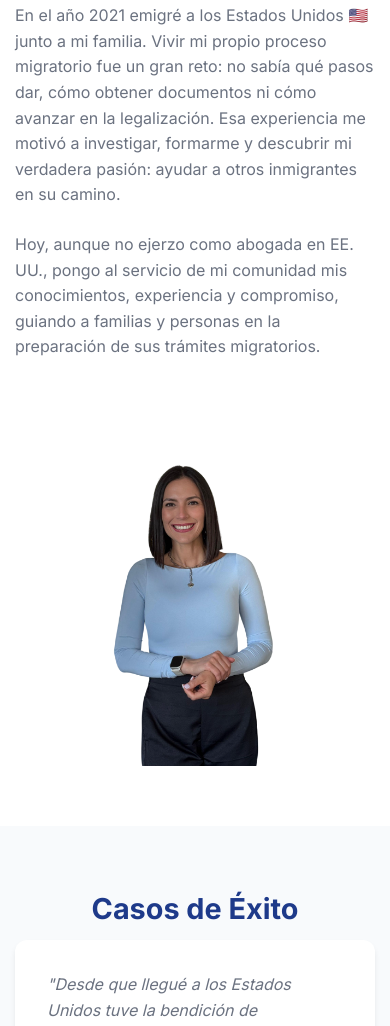
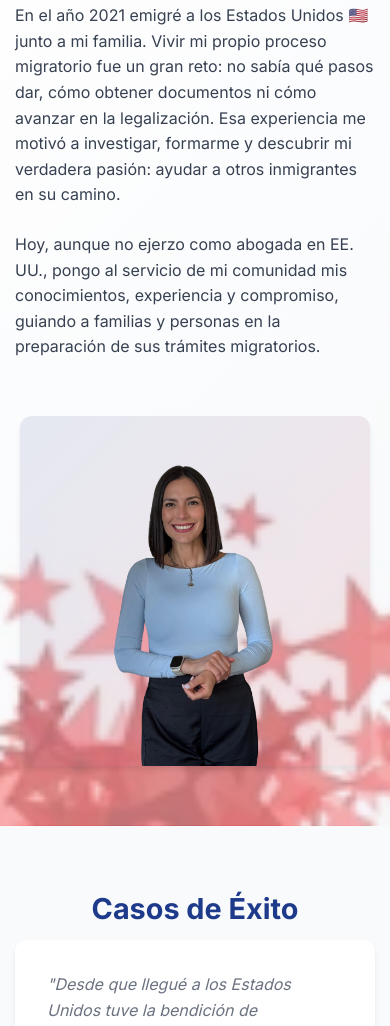
Before and after one commit to arrietarodolfo/webgersire, a plain HTML site: page index.html in a window 390 px wide. Shown: the part 3246-4272 px from the top of the page. Drawn offline with Linux system fonts and the light colour scheme.

Commit message:
Agregar fondo de imagen banner.webp a sección Sobre Mí y mejorar contraste de texto

```diff
--- a/styles.css
+++ b/styles.css
@@ -441,7 +441,22 @@ html {
 /* About Section */
 .about {
     padding: 80px 0;
-    background-color: var(--primary-white);
+    background: linear-gradient(135deg, rgba(255, 255, 255, 0.45) 0%, rgba(248, 250, 252, 0.45) 100%), url('assets/banner.webp');
+    background-size: cover;
+    background-position: center;
+    background-attachment: fixed;
+    position: relative;
+}
+
+.about::before {
+    content: '';
+    position: absolute;
+    top: 0;
+    left: 0;
+    right: 0;
+    bottom: 0;
+    background: linear-gradient(135deg, rgba(255, 255, 255, 0.08) 0%, rgba(30, 58, 138, 0.02) 100%);
+    z-index: 1;
 }
 
 .about-content {
@@ -449,11 +464,13 @@ html {
     grid-template-columns: 1fr 1fr;
     gap: 4rem;
     align-items: start;
+    position: relative;
+    z-index: 2;
 }
 
 .about-description {
     font-size: 1.125rem;
-    color: var(--text-gray);
+    color: var(--dark-gray);
     margin-bottom: 1.5rem;
     line-height: 1.7;
 }
@@ -489,9 +506,12 @@ html {
 .about-photo {
     width: 650px;
     height: 650px;
+    border-radius: 20px;
+    background: linear-gradient(135deg, rgba(30, 58, 138, 0.1), rgba(220, 38, 38, 0.1));
     display: flex;
     align-items: center;
     justify-content: center;
+    box-shadow: var(--shadow-lg);
     overflow: hidden;
 }
 
@@ -499,6 +519,7 @@ html {
     width: 100%;
     height: 100%;
     object-fit: contain;
+    border-radius: 16px;
 }
 
 /* Testimonials Section */
@@ -898,6 +919,10 @@ html {
         border-radius: 12px;
     }
 
+    .about {
+        background-attachment: scroll;
+    }
+
     .about-content {
         grid-template-columns: 1fr;
         gap: 2rem;
@@ -908,6 +933,9 @@ html {
         max-width: 450px;
         height: auto;
         aspect-ratio: 1;
+        border-radius: 16px;
+        background: linear-gradient(135deg, rgba(30, 58, 138, 0.1), rgba(220, 38, 38, 0.1));
+        box-shadow: var(--shadow-lg);
     }
 
     .contact-content {
@@ -1162,6 +1190,9 @@ html {
 
     .about-photo {
         max-width: 350px;
+        border-radius: 12px;
+        background: linear-gradient(135deg, rgba(30, 58, 138, 0.1), rgba(220, 38, 38, 0.1));
+        box-shadow: var(--shadow);
     }
 
     .contact-content {
```
